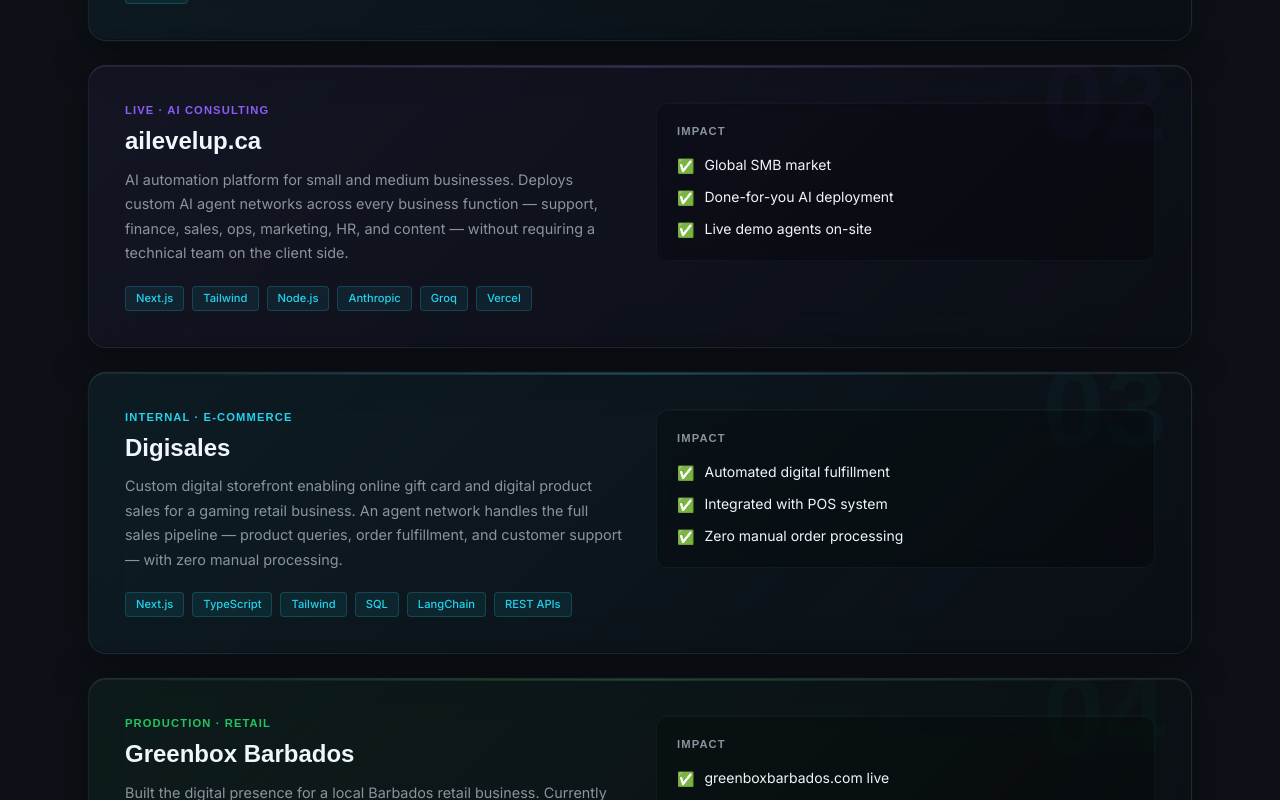
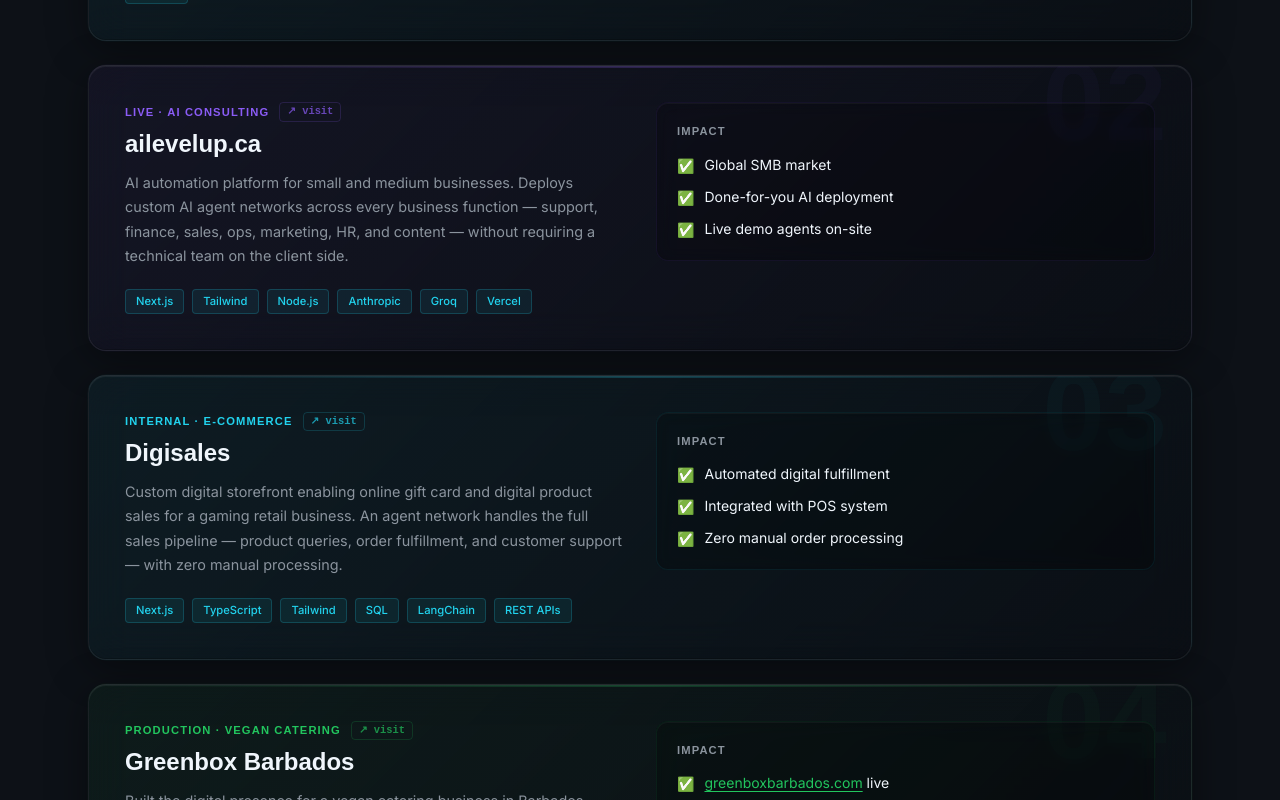
Before and after one commit to TruePrav/praveen-portfolio, a Next.js app: page / in a window 1280 px wide. Shown: the part 2400-3200 px from the top of the page. Built offline with nearby package versions, Linux system fonts and the light colour scheme.

Commit message:
fix: hyperlinks for ailevelup.ca, digisales.ca, greenboxbarbados.com; Greenbox = vegan catering not retail

```diff
--- a/app/components/about.tsx
+++ b/app/components/about.tsx
@@ -2,13 +2,13 @@
 
 import { useEffect, useRef } from 'react';
 
-const facts = [
+const facts: { label: string; value: string; href?: string }[] = [
   { label: 'Based in',   value: 'Toronto, Canada 🇨🇦' },
   { label: 'Role',       value: 'Technical Operations Manager' },
-  { label: 'Company',    value: 'Infinite Technology Inc. — PLAY Barbados' },
-  { label: 'Building',   value: 'ailevelup.ca — AI automation for SMBs' },
+  { label: 'Company',    value: 'Infinite Technology Inc. - PLAY Barbados' },
+  { label: 'Building',   value: 'ailevelup.ca — AI automation for SMBs', href: 'https://ailevelup.ca' },
   { label: 'Stack',      value: 'Python · Node.js · Next.js · LangChain · OpenClaw' },
-  { label: 'Online',     value: '@TruePrav — AI, automation, gaming, web3' },
+  { label: 'Online',     value: '@TruePrav - AI, automation, gaming, web3' },
 ];
 
 export default function About() {
@@ -37,7 +37,7 @@
 
         <div style={{ display: 'grid', gridTemplateColumns: 'repeat(auto-fit, minmax(300px, 1fr))', gap: '64px', alignItems: 'center' }}>
 
-          {/* Left — text */}
+          {/* Left - text */}
           <div>
             <div className="reveal mb-12">
               <p className="section-label mb-3">ABOUT</p>
@@ -46,21 +46,21 @@
 
             <div className="reveal">
               <p style={{ color: 'var(--text-secondary)', fontSize: '1rem', lineHeight: 1.8, marginBottom: '20px' }}>
-                I&apos;m Praveen. I grew up obsessed with computers and always looking for ways to streamline things — personal tasks, business processes, anything that felt like it could run better with the right system behind it. Building AI agents isn&apos;t a career pivot for me, it&apos;s just the most powerful version of what I&apos;ve always done.
+                I&apos;m Praveen. I grew up obsessed with computers and always looking for ways to streamline things - personal tasks, business processes, anything that felt like it could run better with the right system behind it. Building AI agents isn&apos;t a career pivot for me, it&apos;s just the most powerful version of what I&apos;ve always done.
               </p>
               <p style={{ color: 'var(--text-secondary)', fontSize: '1rem', lineHeight: 1.8, marginBottom: '20px' }}>
-                Based in Toronto, I run technical operations for Infinite Technology Inc. — a family-owned gaming retail business with two locations in Barbados. I wear a lot of hats: marketing, customer support, digital ops, development, and automation. That breadth is exactly what shaped how I think about AI — not as a single tool, but as a network of specialists working together.
+                Based in Toronto, I run technical operations for Infinite Technology Inc. - a family-owned gaming retail business with two locations in Barbados. I wear a lot of hats: marketing, customer support, digital ops, development, and automation. That breadth is exactly what shaped how I think about AI - not as a single tool, but as a network of specialists working together.
               </p>
               <p style={{ color: 'var(--text-secondary)', fontSize: '1rem', lineHeight: 1.8, marginBottom: '20px' }}>
                 Most of what I build solves a real problem I ran into first. The agent network started because I needed to automate 50% of ops. The content agent because consistent posting eats too much time. The trading bot because I wanted to understand fully autonomous systems from the inside.
               </p>
               <p style={{ color: 'var(--text-secondary)', fontSize: '1rem', lineHeight: 1.8 }}>
-                Now I&apos;m building <span style={{ color: 'var(--accent)' }}>ailevelup.ca</span> to bring the same systems to other businesses — done-for-you AI that actually runs.
+                Now I&apos;m building <a href="https://ailevelup.ca" target="_blank" rel="noopener noreferrer" style={{ color: 'var(--accent)', textDecoration: 'underline', textUnderlineOffset: '3px' }}>ailevelup.ca</a> to bring the same systems to other businesses — done-for-you AI that actually runs.
               </p>
             </div>
           </div>
 
-          {/* Right — facts card */}
+          {/* Right - facts card */}
           <div className="reveal">
             <div
               className="glass"
@@ -109,15 +109,12 @@
                     >
                       {fact.label}
                     </span>
-                    <span
-                      style={{
-                        fontFamily: "'Space Grotesk', sans-serif",
-                        fontSize: '0.85rem',
-                        color: 'var(--text-primary)',
-                        lineHeight: 1.5,
-                      }}
-                    >
-                      {fact.value}
+                    <span style={{ fontFamily: "'Space Grotesk', sans-serif", fontSize: '0.85rem', color: 'var(--text-primary)', lineHeight: 1.5 }}>
+                      {fact.href ? (
+                        <a href={fact.href} target="_blank" rel="noopener noreferrer" style={{ color: 'var(--accent)', textDecoration: 'underline', textUnderlineOffset: '3px' }}>
+                          {fact.value}
+                        </a>
+                      ) : fact.value}
                     </span>
                   </div>
                 ))}
--- a/app/components/live-systems.tsx
+++ b/app/components/live-systems.tsx
@@ -85,7 +85,7 @@
       color: '#F97316',
     },
     {
-      type: 'Retail (In Progress)',
+      type: 'Vegan Catering (In Progress)',
       count: '4+',
       departments: ['Customer Support', 'Finance', 'Operations', 'Content'],
       stack: ['OpenClaw', 'LangChain', 'Next.js'],
--- a/app/components/projects.tsx
+++ b/app/components/projects.tsx
@@ -6,6 +6,7 @@
   {
     title: 'PLAY Agent Network',
     tag: 'Production · Gaming Retail',
+    url: null,
     description:
       'Multi-agent AI system for a family-owned gaming retail business. An orchestrator supervises a network of specialised agents across customer support, finance, content, sales intelligence, and HR — fully automated ops across Telegram, Discord, and WhatsApp.',
     impact: [
@@ -21,6 +22,7 @@
   {
     title: 'ailevelup.ca',
     tag: 'Live · AI Consulting',
+    url: 'https://ailevelup.ca',
     description:
       'AI automation platform for small and medium businesses. Deploys custom AI agent networks across every business function — support, finance, sales, ops, marketing, HR, and content — without requiring a technical team on the client side.',
     impact: [
@@ -36,6 +38,7 @@
   {
     title: 'Digisales',
     tag: 'Internal · E-commerce',
+    url: 'https://digisales.ca',
     description:
       'Custom digital storefront enabling online gift card and digital product sales for a gaming retail business. An agent network handles the full sales pipeline — product queries, order fulfillment, and customer support — with zero manual processing.',
     impact: [
@@ -50,9 +53,10 @@
   },
   {
     title: 'Greenbox Barbados',
-    tag: 'Production · Retail',
+    tag: 'Production · Vegan Catering',
+    url: 'https://greenboxbarbados.com',
     description:
-      'Built the digital presence for a local Barbados retail business. Currently designing and deploying a custom AI agent network for their operations — applying the same multi-agent framework to a new client vertical.',
+      'Built the digital presence for a vegan catering business in Barbados. Currently designing and deploying a custom AI agent network for their operations — applying the same multi-agent framework to a new client vertical.',
     impact: [
       'greenboxbarbados.com live',
       'AI agent network in progress',
@@ -123,12 +127,36 @@
 
               <div style={{ display: 'grid', gridTemplateColumns: 'repeat(auto-fit, minmax(260px, 1fr))', gap: '32px', alignItems: 'start', position: 'relative', zIndex: 1 }}>
                 <div>
-                  <div style={{ fontSize: '0.7rem', fontWeight: 600, color: project.accent, letterSpacing: '0.1em', textTransform: 'uppercase', fontFamily: "'Space Grotesk', sans-serif", marginBottom: '8px' }}>
-                    {project.tag}
+                  {/* Tag + visit link */}
+                  <div style={{ display: 'flex', alignItems: 'center', gap: '10px', marginBottom: '8px' }}>
+                    <div style={{ fontSize: '0.7rem', fontWeight: 600, color: project.accent, letterSpacing: '0.1em', textTransform: 'uppercase', fontFamily: "'Space Grotesk', sans-serif" }}>
+                      {project.tag}
+                    </div>
+                    {project.url && (
+                      <a
+                        href={project.url}
+                        target="_blank"
+                        rel="noopener noreferrer"
+                        style={{ display: 'inline-flex', alignItems: 'center', gap: '4px', fontSize: '0.65rem', fontWeight: 600, color: project.accent, opacity: 0.7, textDecoration: 'none', border: `1px solid ${project.accent}40`, borderRadius: '4px', padding: '1px 7px', fontFamily: "'JetBrains Mono', monospace", transition: 'opacity 0.2s' }}
+                        onMouseEnter={(e) => (e.currentTarget.style.opacity = '1')}
+                        onMouseLeave={(e) => (e.currentTarget.style.opacity = '0.7')}
+                      >
+                        ↗ visit
+                      </a>
+                    )}
                   </div>
+
                   <h3 style={{ fontFamily: "'Space Grotesk', sans-serif", fontSize: '1.5rem', fontWeight: 700, color: 'var(--text-primary)', marginBottom: '12px', lineHeight: 1.2 }}>
-                    {project.title}
+                    {project.url ? (
+                      <a href={project.url} target="_blank" rel="noopener noreferrer" style={{ color: 'inherit', textDecoration: 'none' }}
+                        onMouseEnter={(e) => (e.currentTarget.style.color = project.accent)}
+                        onMouseLeave={(e) => (e.currentTarget.style.color = 'var(--text-primary)')}
+                      >
+                        {project.title}
+                      </a>
+                    ) : project.title}
                   </h3>
+
                   <p style={{ color: 'var(--text-secondary)', fontSize: '0.9rem', lineHeight: 1.7, marginBottom: '20px' }}>
                     {project.description}
                   </p>
@@ -144,12 +172,24 @@
                     Impact
                   </div>
                   <div style={{ display: 'flex', flexDirection: 'column', gap: '10px' }}>
-                    {project.impact.map((item) => (
-                      <div key={item} style={{ display: 'flex', alignItems: 'flex-start', gap: '10px', fontSize: '0.875rem', color: 'var(--text-primary)' }}>
-                        <span style={{ color: project.accent, marginTop: '1px', flexShrink: 0 }}>✅</span>
-                        {item}
-                      </div>
-                    ))}
+                    {project.impact.map((item) => {
+                      // Auto-link impact items that look like domain names
+                      const domainMatch = item.match(/^([\w-]+\.[\w.]+)\s/);
+                      const url = domainMatch ? `https://${domainMatch[1]}` : null;
+                      return (
+                        <div key={item} style={{ display: 'flex', alignItems: 'flex-start', gap: '10px', fontSize: '0.875rem', color: 'var(--text-primary)' }}>
+                          <span style={{ color: project.accent, marginTop: '1px', flexShrink: 0 }}>✅</span>
+                          {url ? (
+                            <span>
+                              <a href={url} target="_blank" rel="noopener noreferrer" style={{ color: project.accent, textDecoration: 'underline', textUnderlineOffset: '3px' }}>
+                                {domainMatch![1]}
+                              </a>
+                              {item.slice(domainMatch![1].length)}
+                            </span>
+                          ) : item}
+                        </div>
+                      );
+                    })}
                   </div>
                 </div>
               </div>
```
